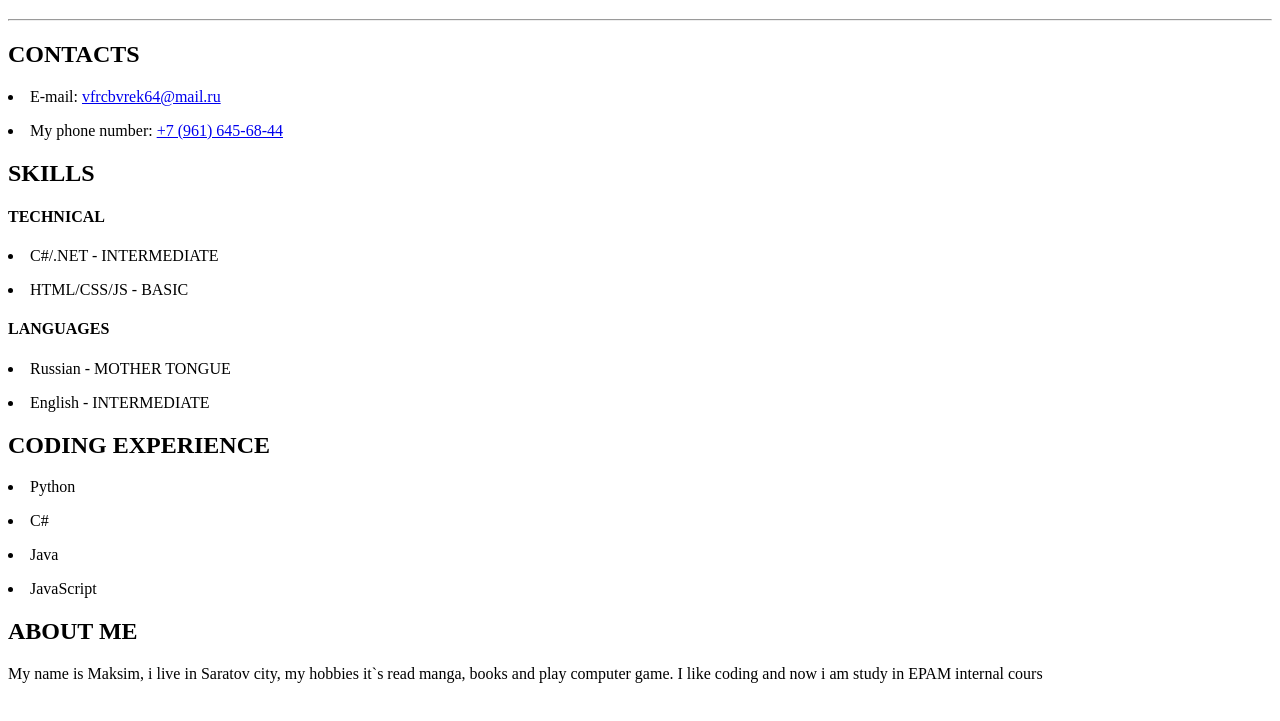
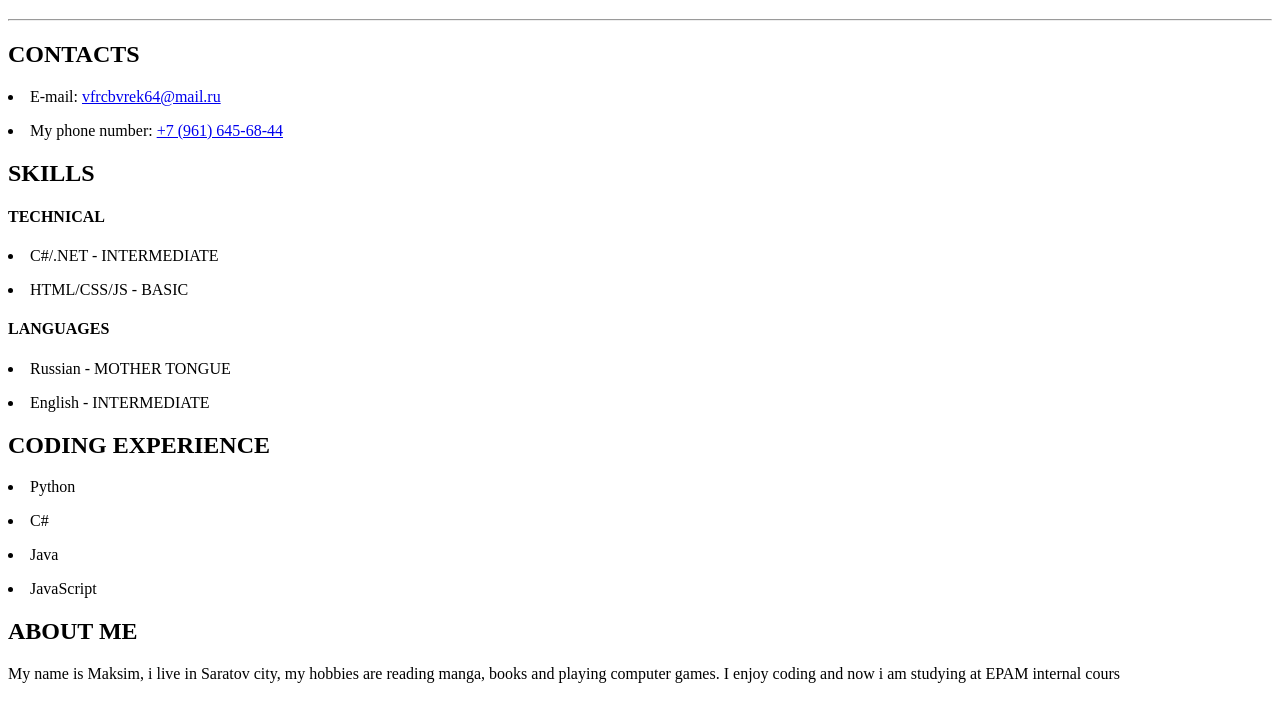
Before and after one commit to dooc64/epam-xt-2021, a plain HTML site: page Task 5/Task 5.1/index.html in a window 1280 px wide. Shown: the part 61-782 px from the top of the page. Drawn offline with Linux system fonts and the light colour scheme.

Commit message:
refactor: changed text in "ABOUT ME" block

```diff
--- a/Task 5/Task 5.1/index.html
+++ b/Task 5/Task 5.1/index.html
@@ -69,7 +69,7 @@
 
     <h2>ABOUT ME</h2>
     <p>
-        My name is Maksim, i live in Saratov city, my hobbies it`s read manga, books and play computer game. I like coding and now i am study in EPAM internal cours
+        My name is Maksim, i live in Saratov city, my hobbies are reading manga, books and playing computer games. I enjoy coding and now i am studying at EPAM internal cours
     </p>
 </body>
 </html>
```
